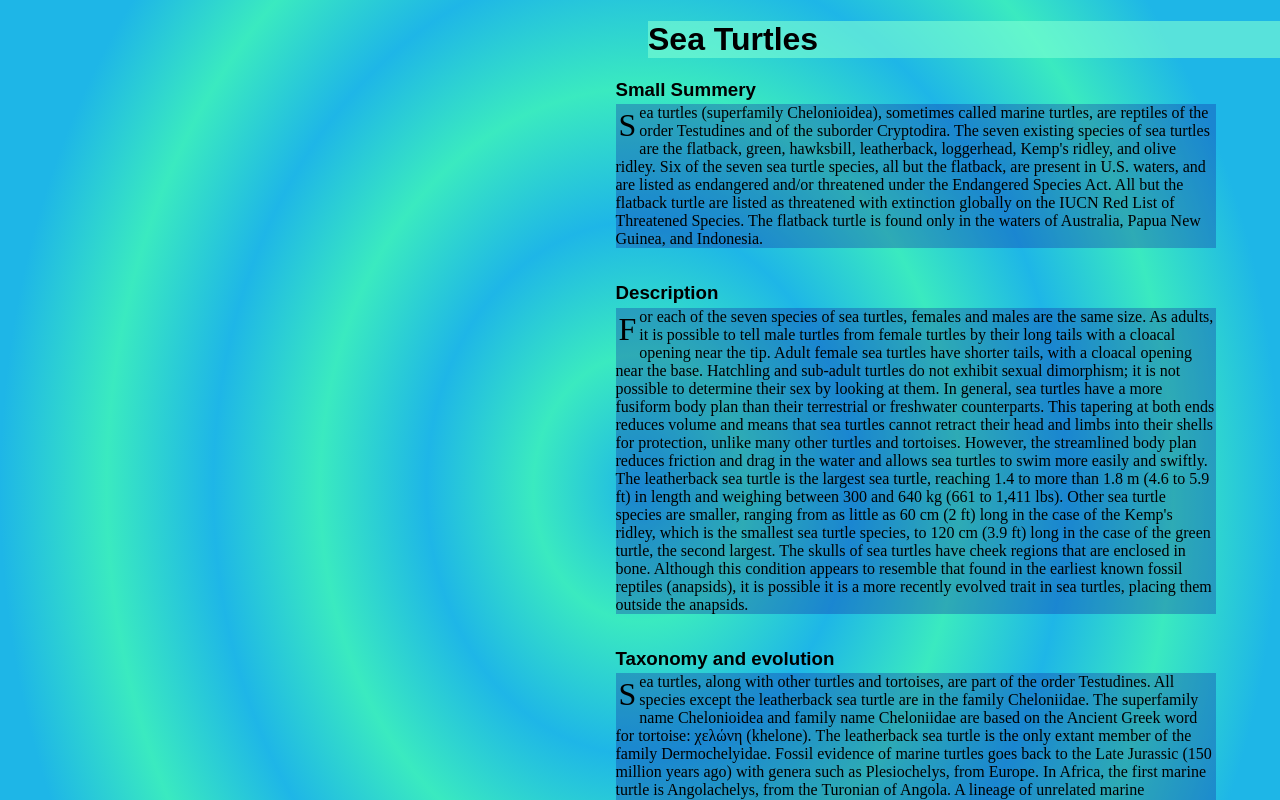
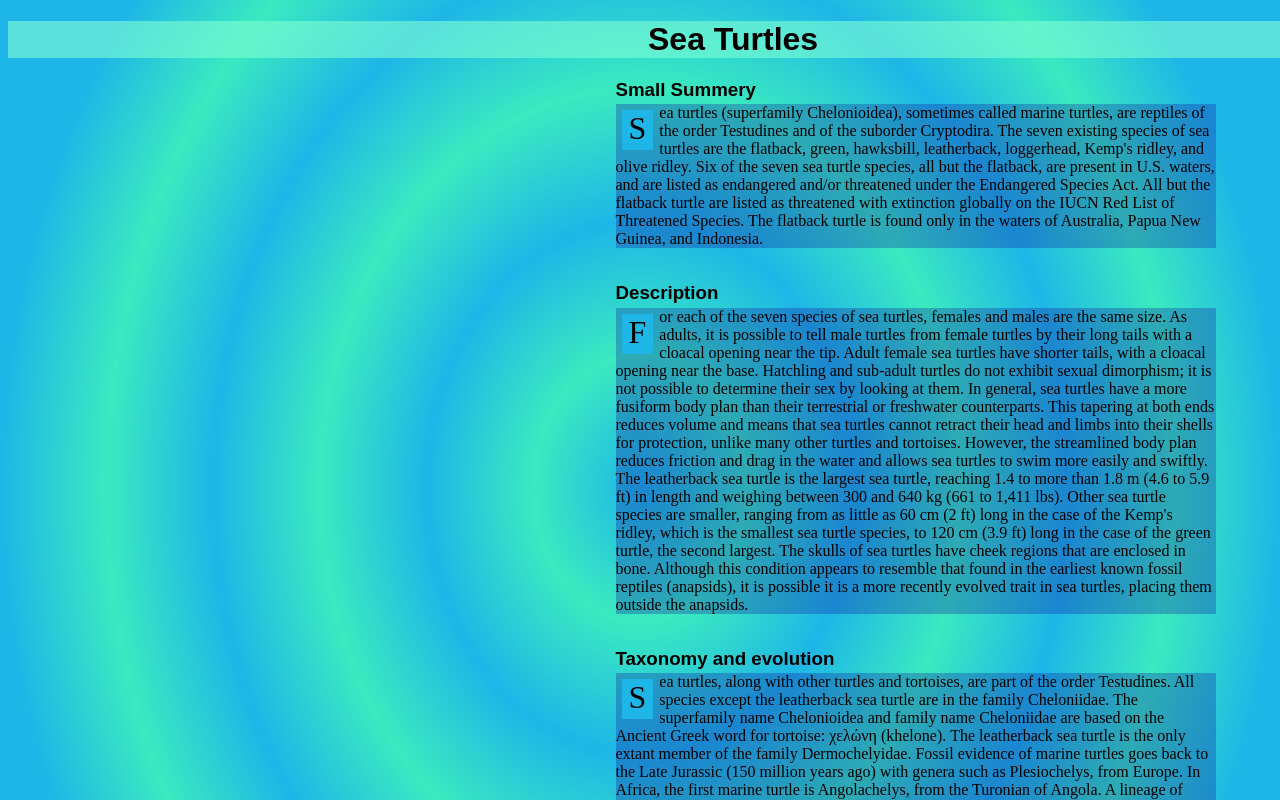
Before and after one commit to kraugust1/typography-only-01, a plain HTML site: page index.html in a window 1280 px wide. Shown: the top 800 px of the page. Drawn offline with Linux system fonts and the light colour scheme; a web font is replaced by a local one.

Commit message:
citations added and small edits

```diff
--- a/style.css
+++ b/style.css
@@ -21,17 +21,17 @@ p {
     margin-left: 50%;
     margin-right: 50%;
     position: relative;
-    top: 45px; */
+    top: 45px;
 }
 
 h1 {
     font-family: var(--primaryfont);
     background-color: rgb(127, 255, 212, 0.6);
-    margin-left:50%;
     position: fixed;
     width: 100%;
     top: 0%;
     z-index: 101;
+    text-indent: 50%;
 }
 
 h3 {
@@ -42,10 +42,10 @@ h3 {
 }
 
 span {
-    color: var(--color2);
-
-  background: var(--color3);
-  margin: 3px;
+  background: #1EB6E7;
+  margin: 6px;
+  padding-left: 7px;
+  padding-right: 7px;
   padding-bottom: 3px;
 
   font-size: 2rem;
```
Also changed, not shown: 1 other file.
